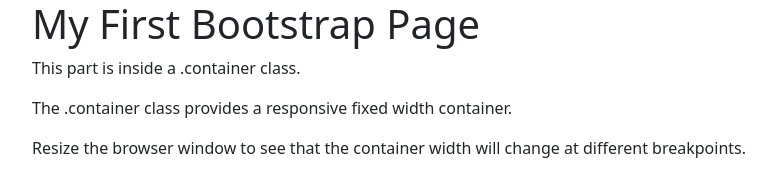
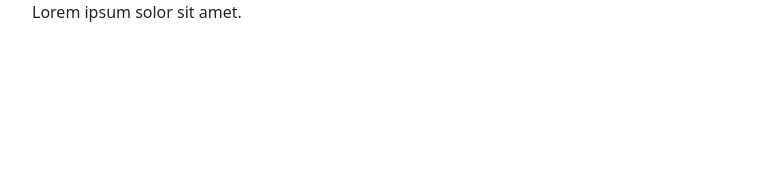
Before and after one commit to Hedgehogggg/1015, a plain HTML site: page index.html in a window 1280 px wide. Shown: the whole page, without its empty margins (50-826 px from the left). Drawn offline with nearby package versions, Linux system fonts and the light colour scheme.

Commit message:
Update index.html

```diff
--- a/index.html
+++ b/index.html
@@ -10,10 +10,10 @@
 <body>
 
 <div class="container">
-  <h1>My First Bootstrap Page</h1>
-  <p>This part is inside a .container class.</p>
-  <p>The .container class provides a responsive fixed width container.</p>
-  <p>Resize the browser window to see that the container width will change at different breakpoints.</p>
+  <div class="row">
+    <dvi class="col-12">
+      <p>Lorem ipsum solor sit amet.</p>
+
 </div>
 
 </body>
```
